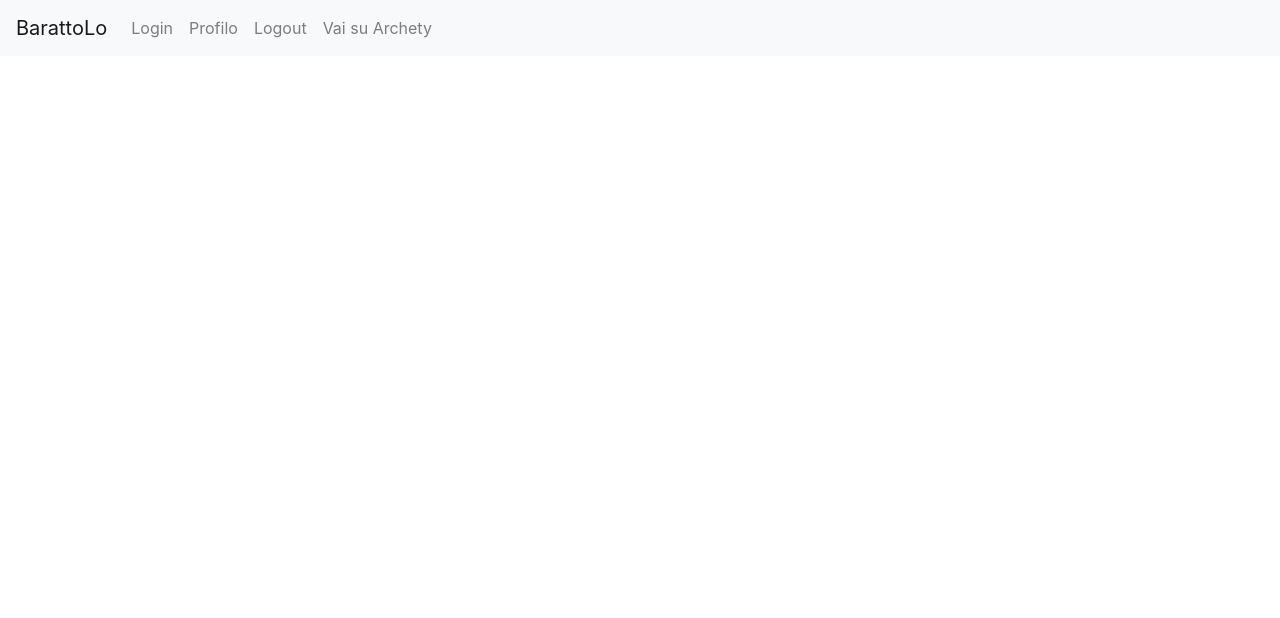
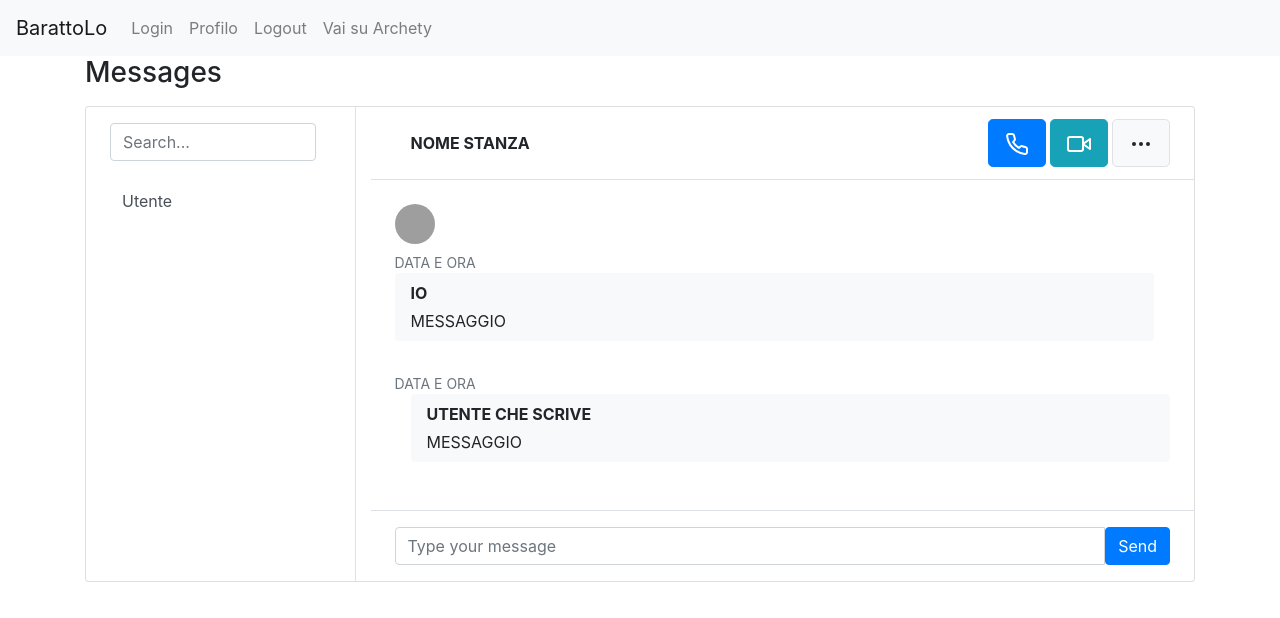
Before and after one commit to andreas94ubertini/Chat, an Angular app in the folder FrontEnd/ChatUsers/: page /chat in a window 1280 px wide. Before the commit this address led to /. Shown: the top 618 px of the page. Built offline with nearby package versions, Linux system fonts and the light colour scheme; grey boxes are pictures that could not be loaded.

Commit message:
html add

```diff
--- a/FrontEnd/ChatUsers/src/app/app-routing.module.ts
+++ b/FrontEnd/ChatUsers/src/app/app-routing.module.ts
@@ -1,10 +1,12 @@
 import { NgModule } from '@angular/core';
 import { RouterModule, Routes } from '@angular/router';
 import { LoginComponent } from './components/login/login/login.component';
+import { ChatComponent } from './components/login/login/chat/chat.component';
 
 const routes: Routes = [
   { path: '', redirectTo: 'login', pathMatch: 'full' },
   { path: 'login', component: LoginComponent },
+  { path: 'chat', component: ChatComponent },
 ];
 
 @NgModule({
--- a/FrontEnd/ChatUsers/src/app/app.module.ts
+++ b/FrontEnd/ChatUsers/src/app/app.module.ts
@@ -7,9 +7,10 @@ import { HttpClientModule } from '@angular/common/http';
 import { LoginComponent } from './components/login/login/login.component';
 import { FormsModule } from '@angular/forms';
 import { CommonModule } from '@angular/common';
+import { ChatComponent } from './components/login/login/chat/chat.component';
 
 @NgModule({
-  declarations: [AppComponent, LoginComponent],
+  declarations: [AppComponent, LoginComponent, ChatComponent],
   imports: [BrowserModule, AppRoutingModule, HttpClientModule, FormsModule],
   providers: [],
   bootstrap: [AppComponent],
--- /dev/null
+++ b/FrontEnd/ChatUsers/src/app/components/login/login/chat/chat.component.html
@@ -0,0 +1,151 @@
+<main class="content">
+  <div class="container p-0">
+    <h1 class="h3 mb-3">Messages</h1>
+
+    <div class="card">
+      <div class="row g-0">
+        <div class="col-12 col-lg-5 col-xl-3 border-right">
+          <div class="px-4 d-none d-md-block">
+            <div class="d-flex align-items-center">
+              <div class="flex-grow-1">
+                <input
+                  type="text"
+                  class="form-control my-3"
+                  placeholder="Search..."
+                />
+              </div>
+            </div>
+          </div>
+
+          <a href="#" class="list-group-item list-group-item-action border-0">
+            <div class="d-flex align-items-start">
+              <div class="flex-grow-1 ml-3">Utente</div>
+            </div>
+          </a>
+
+          <hr class="d-block d-lg-none mt-1 mb-0" />
+        </div>
+        <div class="col-12 col-lg-7 col-xl-9">
+          <div class="py-2 px-4 border-bottom d-none d-lg-block">
+            <div class="d-flex align-items-center py-1">
+              <div class="position-relative"></div>
+              <div class="flex-grow-1 pl-3">
+                <strong>NOME STANZA</strong>
+              </div>
+              <div>
+                <button class="btn btn-primary btn-lg mr-1 px-3">
+                  <svg
+                    xmlns="http://www.w3.org/2000/svg"
+                    width="24"
+                    height="24"
+                    viewBox="0 0 24 24"
+                    fill="none"
+                    stroke="currentColor"
+                    stroke-width="2"
+                    stroke-linecap="round"
+                    stroke-linejoin="round"
+                    class="feather feather-phone feather-lg"
+                  >
+                    <path
+                      d="M22 16.92v3a2 2 0 0 1-2.18 2 19.79 19.79 0 0 1-8.63-3.07 19.5 19.5 0 0 1-6-6 19.79 19.79 0 0 1-3.07-8.67A2 2 0 0 1 4.11 2h3a2 2 0 0 1 2 1.72 12.84 12.84 0 0 0 .7 2.81 2 2 0 0 1-.45 2.11L8.09 9.91a16 16 0 0 0 6 6l1.27-1.27a2 2 0 0 1 2.11-.45 12.84 12.84 0 0 0 2.81.7A2 2 0 0 1 22 16.92z"
+                    ></path>
+                  </svg>
+                </button>
+                <button
+                  class="btn btn-info btn-lg mr-1 px-3 d-none d-md-inline-block"
+                >
+                  <svg
+                    xmlns="http://www.w3.org/2000/svg"
+                    width="24"
+                    height="24"
+                    viewBox="0 0 24 24"
+                    fill="none"
+                    stroke="currentColor"
+                    stroke-width="2"
+                    stroke-linecap="round"
+                    stroke-linejoin="round"
+                    class="feather feather-video feather-lg"
+                  >
+                    <polygon points="23 7 16 12 23 17 23 7"></polygon>
+                    <rect
+                      x="1"
+                      y="5"
+                      width="15"
+                      height="14"
+                      rx="2"
+                      ry="2"
+                    ></rect>
+                  </svg>
+                </button>
+                <button class="btn btn-light border btn-lg px-3">
+                  <svg
+                    xmlns="http://www.w3.org/2000/svg"
+                    width="24"
+                    height="24"
+                    viewBox="0 0 24 24"
+                    fill="none"
+                    stroke="currentColor"
+                    stroke-width="2"
+                    stroke-linecap="round"
+                    stroke-linejoin="round"
+                    class="feather feather-more-horizontal feather-lg"
+                  >
+                    <circle cx="12" cy="12" r="1"></circle>
+                    <circle cx="19" cy="12" r="1"></circle>
+                    <circle cx="5" cy="12" r="1"></circle>
+                  </svg>
+                </button>
+              </div>
+            </div>
+          </div>
+
+          <div class="position-relative">
+            <div class="chat-messages p-4">
+              <div class="chat-message-right pb-4">
+                <div>
+                  <img
+                    src="https://bootdey.com/img/Content/avatar/avatar1.png"
+                    class="rounded-circle mr-1"
+                    alt="Chris Wood"
+                    width="40"
+                    height="40"
+                  />
+                  <div class="text-muted small text-nowrap mt-2">
+                    DATA E ORA
+                  </div>
+                </div>
+                <div class="flex-shrink-1 bg-light rounded py-2 px-3 mr-3">
+                  <div class="font-weight-bold mb-1">IO</div>
+                  MESSAGGIO
+                </div>
+              </div>
+
+              <div class="chat-message-left pb-4">
+                <div>
+                  <div class="text-muted small text-nowrap mt-2">
+                    DATA E ORA
+                  </div>
+                </div>
+                <div class="flex-shrink-1 bg-light rounded py-2 px-3 ml-3">
+                  <div class="font-weight-bold mb-1">UTENTE CHE SCRIVE</div>
+                  MESSAGGIO
+                </div>
+              </div>
+            </div>
+          </div>
+
+          <div class="flex-grow-0 py-3 px-4 border-top">
+            <div class="input-group">
+              <input
+                type="text"
+                class="form-control"
+                placeholder="Type your message"
+              />
+              <button class="btn btn-primary">Send</button>
+            </div>
+          </div>
+        </div>
+      </div>
+    </div>
+  </div>
+</main>
--- a/FrontEnd/ChatUsers/src/app/models/risposta.ts
+++ b/FrontEnd/ChatUsers/src/app/models/risposta.ts
@@ -1,5 +1,3 @@
-import { Utenti } from './utenti';
-
 export class Risposta {
   status: string | undefined;
   data?: any;
```
Also changed, not shown: FrontEnd/ChatUsers/src/app/components/login/login/chat/chat.component.ts (added, +8 -0 lines), FrontEnd/ChatUsers/src/app/components/login/login/chat/chat.component.css (added), 1 other file (tests, documents, lock files or other folders).
